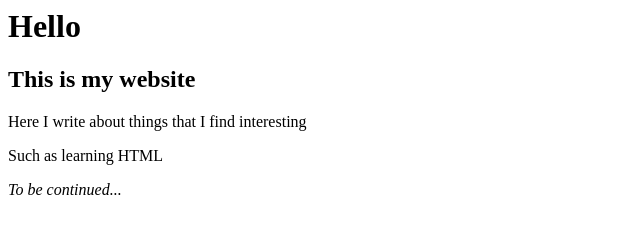
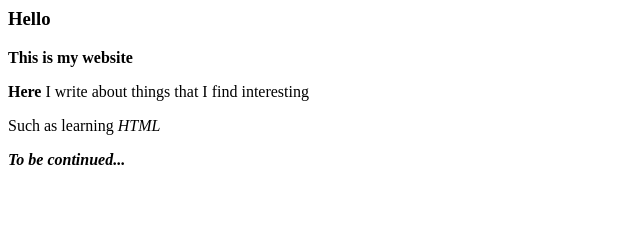
Before and after one commit to tammekasra/lapio-website, a plain HTML site: page index.html in a window 1280 px wide. Shown: the whole page, without its empty margins (0-640 px from the left). Drawn offline with Linux system fonts and the light colour scheme.

Commit message:
Part 3, add third exercise . Finish by pushing the commit to GitHub.

```diff
--- a/index.html
+++ b/index.html
@@ -1,10 +1,12 @@
+<body>
 <!--Do the exercises here-->
-<h1>Hello</h1>
+<h3>Hello</h3>
 
-<h2>This is my website</h2>
+<strong>This is my website</strong>
 
-<p>Here I write about things that I find interesting</p>
+<p><strong>Here</strong> I write about things that I find interesting</p>
 
-<p>Such as learning HTML</p>
+<p>Such as learning <em>HTML</em></p>
 
-<em>To be continued...</em>
+<p><strong><em>To be continued...</em></strong></p>
+</body>
```
